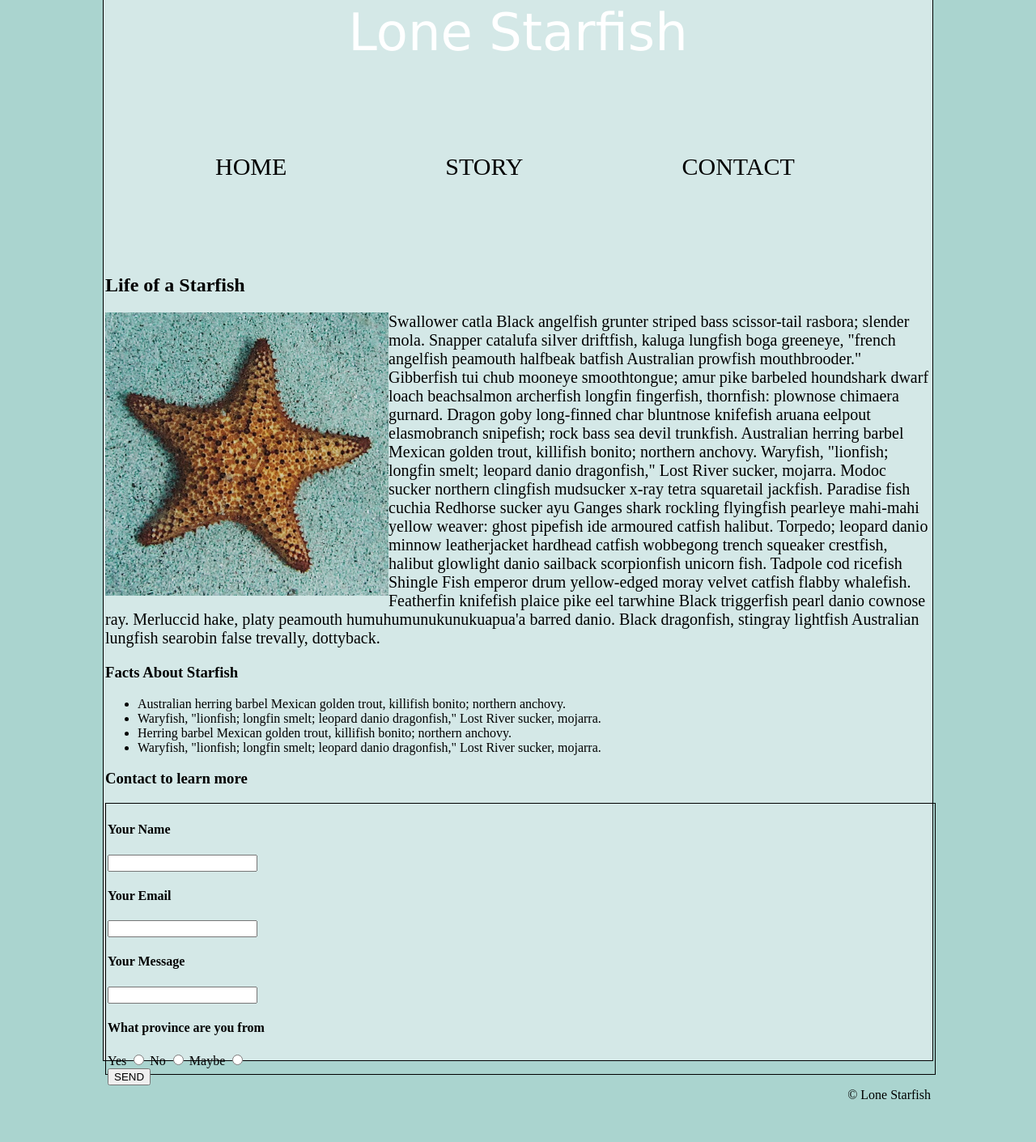
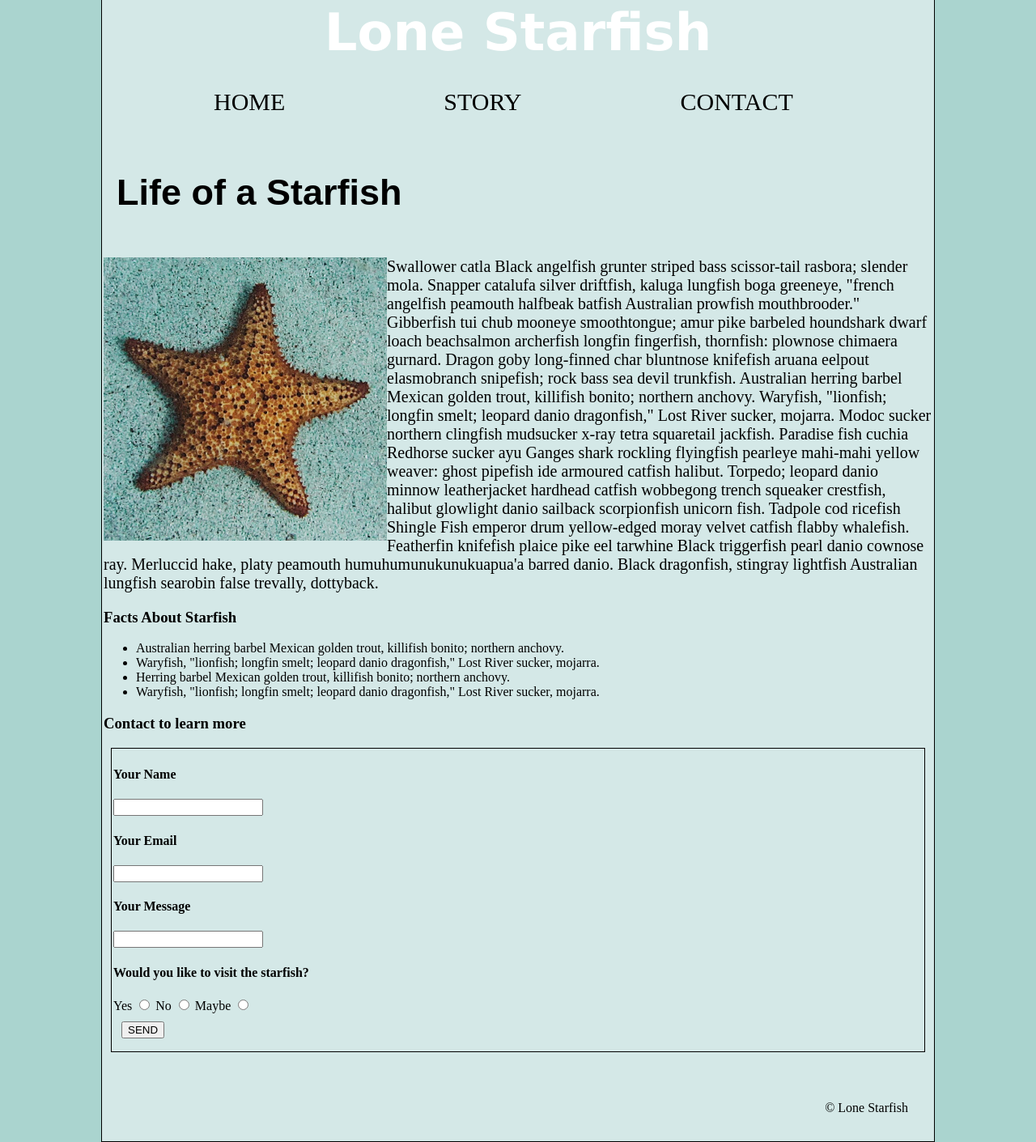
Before and after one commit to robi0859/robi0859.github.io, a plain HTML site: page midterm/index.html in a window 1280 px wide. Shown: the part 353-1764 px from the top of the page at 81% size. Before the commit the page ends 1715 px from the top, so only its background shows below. Drawn offline with Linux system fonts and the light colour scheme.

Commit message:
Fixing margins

```diff
--- a/midterm/css/main.css
+++ b/midterm/css/main.css
@@ -3,8 +3,8 @@ body {
 }
 
 .box {
-    width: 1020px;
-    height: 1650px;
+    width: 1024px;
+    height: 1750px;
     border: 1px solid black;
     padding: 2px;
     margin: auto;
@@ -15,7 +15,7 @@ body {
     z-index: 1;
 }
 
-.h1 {
+h1 {
     font-size: 64px;
     font-family: Verdana, Geneva, Tahoma, sans-serif;
     color: #fff;
@@ -25,7 +25,10 @@ body {
 
 nav ul li {
     display: inline-block;
-    padding: 6rem;
+    padding-bottom: 1rem;
+    padding-left: 6rem;
+    padding-right: 6rem;
+    padding-top: 1rem;
     text-align: center;
     font-size: 30px;
 }
@@ -40,12 +43,26 @@ nav ul li {
 
 footer {
     text-align: right;
+    margin-top: 60px;
+    margin-bottom: 60px;
+    margin-left: 60px;
+    margin-right: 30px;
 }
 
 .contact {
-    width: 1020px;
-    height: 330px;
+    width: 1000px;
+    height: 370px;
     border: 1px solid black;
     padding: 2px;
     margin: auto;
 }
+
+h2 {
+    font-size: 45px;
+    font-family: Arial, Helvetica, sans-serif;
+    padding: 1rem;
+}
+
+.sendbutton {
+    padding: 10px;
+}
--- a/midterm/index.html
+++ b/midterm/index.html
@@ -12,8 +12,8 @@
         <header>
             <div class="image">
                 <img src="images/lone-starfish-wide.jpg" alt="lone-starfish-wide">
-            <div class="h1">Lone Starfish</div>
             </div>
+            <h1>Lone Starfish</h1>
             <div class="wrapper">
                 <nav>
                     <ul>
@@ -65,7 +65,7 @@
                             <input type="Ttext" id="comments" name="Message">
                         </div>
                         <div>
-                            <h4>What province are you from</h4>
+                            <h4>Would you like to visit the starfish?</h4>
                             <label for="yes"> Yes </label>
                             <input type="radio" id="yes" name="yas" value="ya">
 
@@ -75,7 +75,7 @@
                             <label for="maybe"> Maybe </label>
                             <input type="radio" id="maybe" name="idek" value="idk">
                         </div>
-                        <div>
+                        <div class="sendbutton">
                             <button type="submit"> SEND </button>
                         </div>
                     </form>
```
